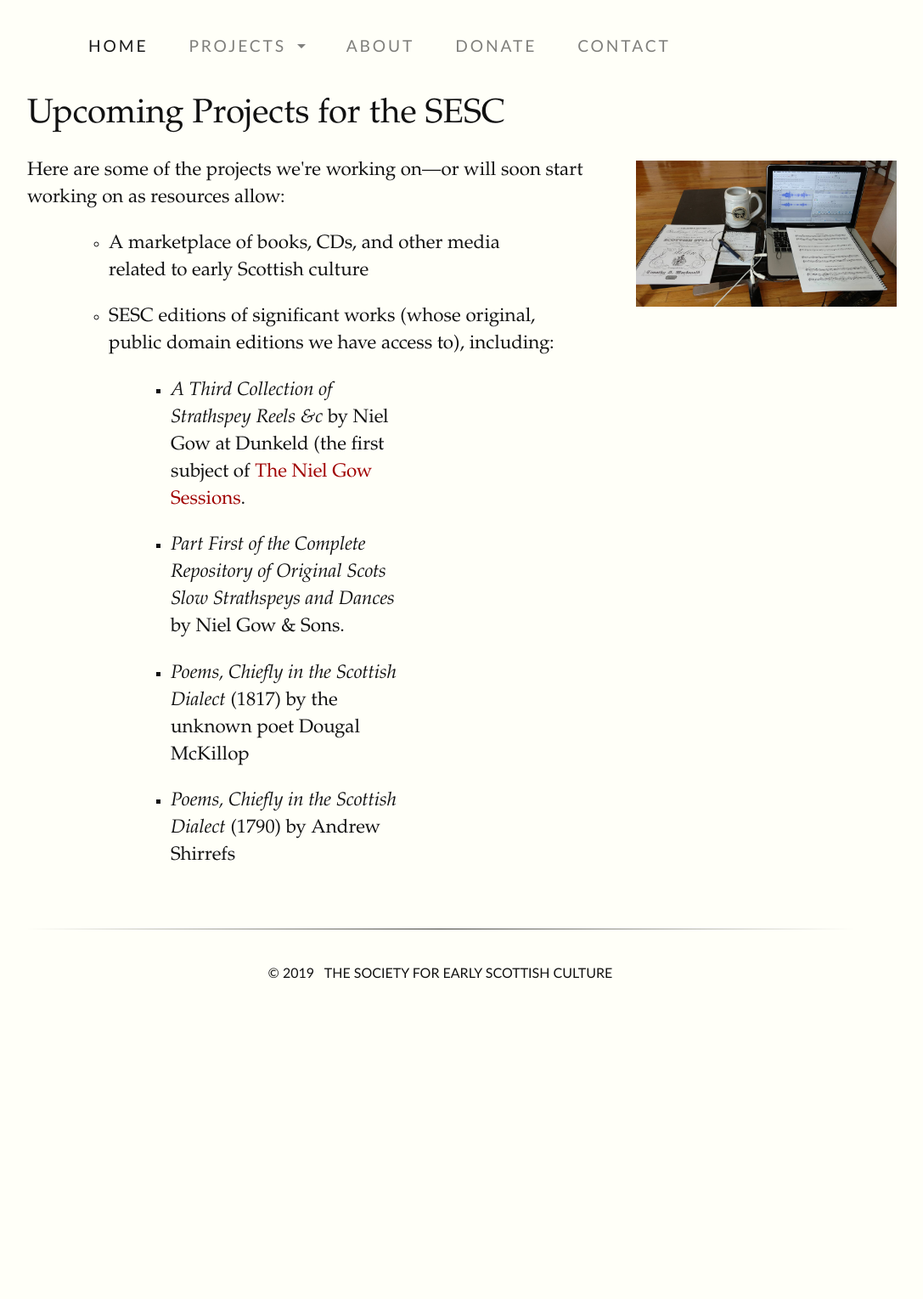
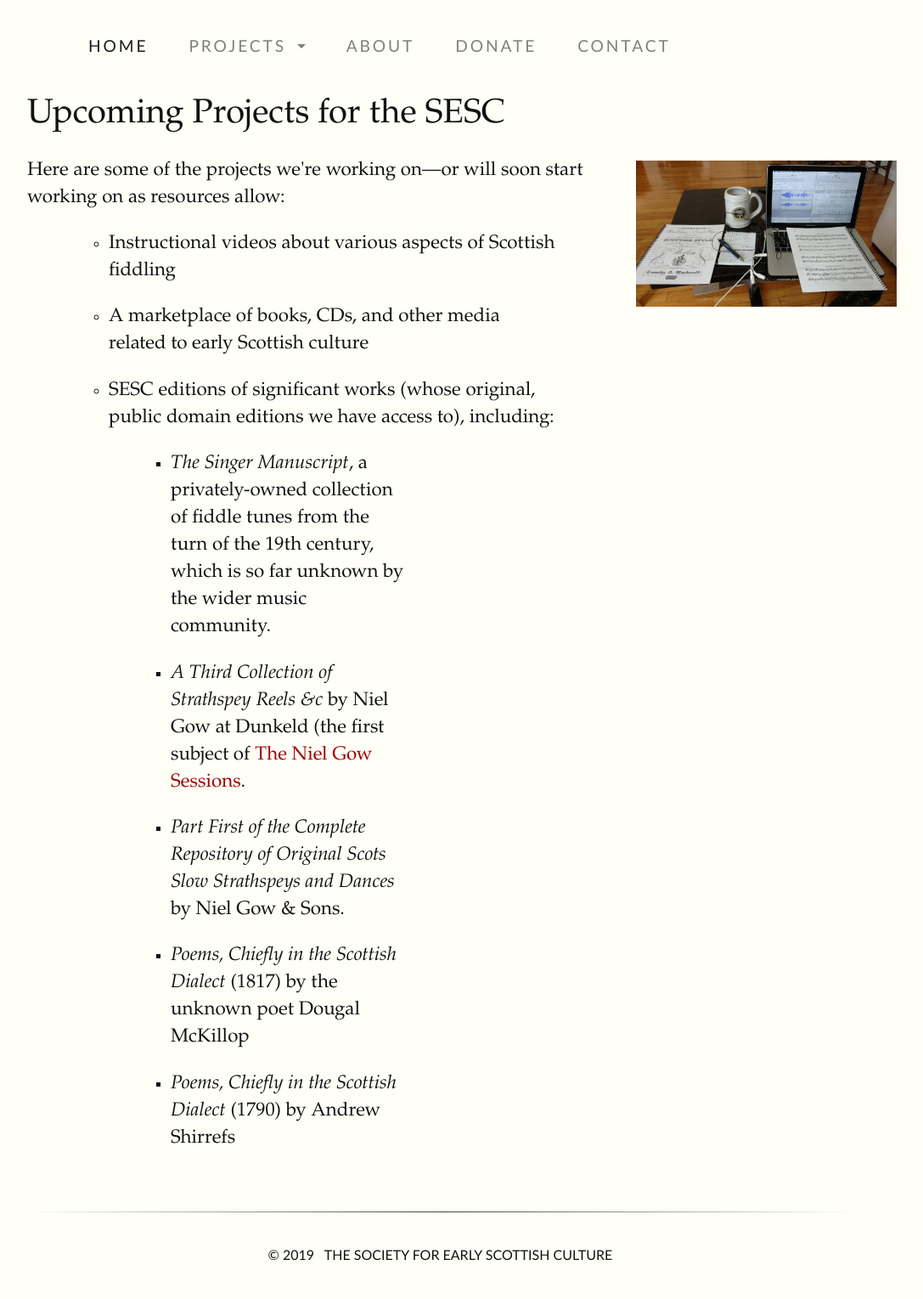
Before and after one commit to thesesc/thesesc.github.io, a Jekyll site: the page built from projects/upcoming.html, in a window 1280 px wide. Shown: the whole page at 85% size, without its empty margins (96-1183 px from the left). Built offline with Jekyll 4.4.1, drawn with Linux system fonts in a browser that asks for light colours; before the commit the page ends 1197 px from its top, so only the background shows below that.

Commit message:
Better projects

```diff
--- a/projects/upcoming.html
+++ b/projects/upcoming.html
@@ -13,11 +13,13 @@ Here are some of the projects we're working on—or will soon start working on a
 </p>
 
 <ul class="keep-bullets">
+  <li> Instructional videos about various aspects of Scottish fiddling </li>
   <li> A marketplace of books, CDs, and other media related to early Scottish culture </li>
 
   <li> SESC editions of significant works (whose original, public domain editions we have access to), including: </li>
   <ul>
 
+    <li> <em>The Singer Manuscript</em>, a privately-owned collection of fiddle tunes from the turn of the 19th century, which is so far unknown by the wider music community.</li>
     <li> <em>A Third Collection of Strathspey Reels &amp;c</em> by Niel Gow at Dunkeld (the first subject of <a href="/projects/gow_sessions">The Niel Gow Sessions</a>. </li>
     <li> <em>Part First of the Complete Repository of Original Scots Slow Strathspeys and Dances</em> by Niel Gow &amp; Sons. </li>
     <li> <em>Poems, Chiefly in the Scottish Dialect</em> (1817) by the unknown poet Dougal McKillop </li>
```
